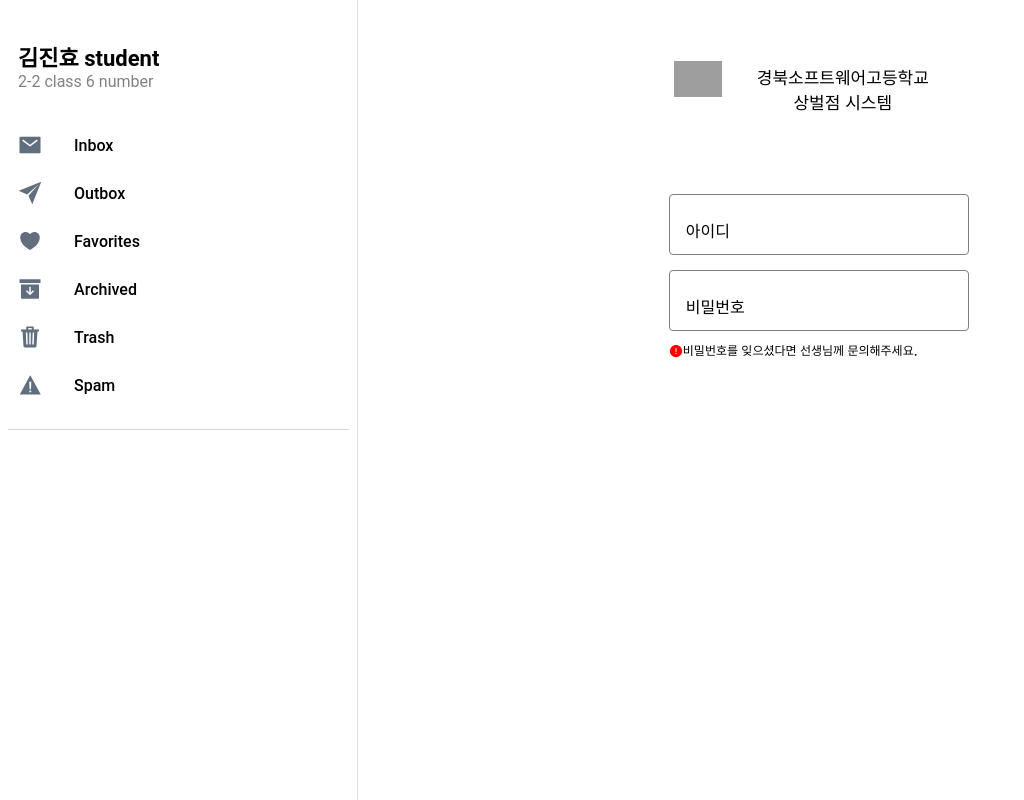
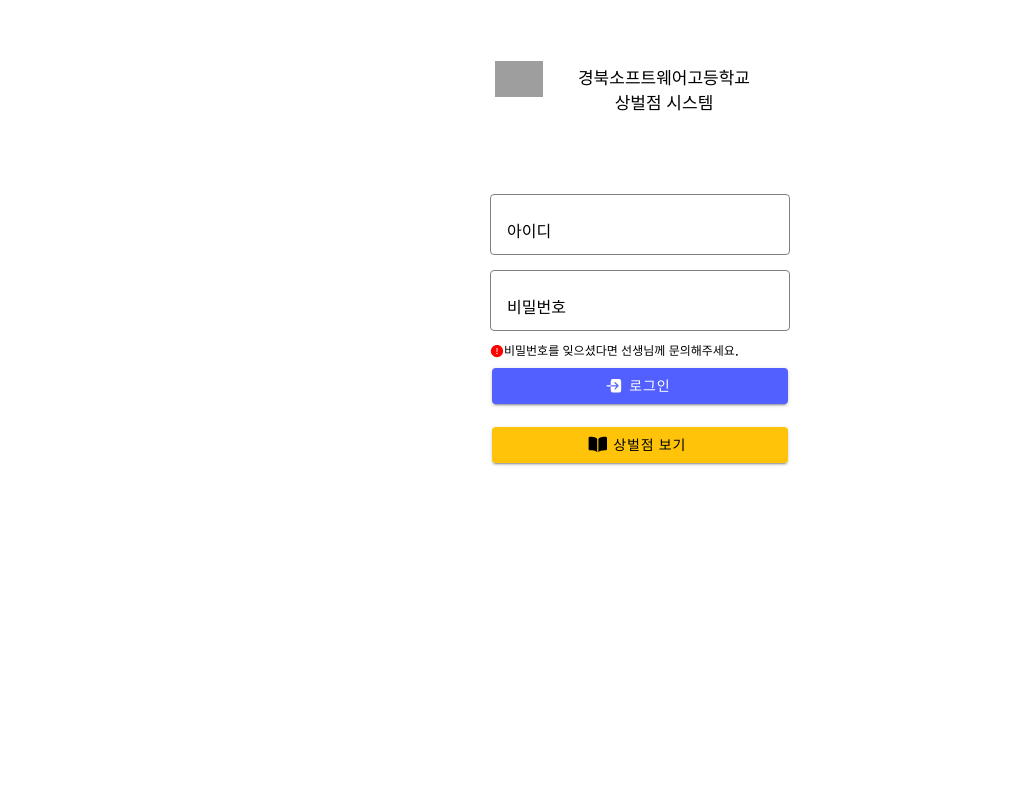
Before and after one commit to Team-Firewall/mobile-front-end, a React (Create React App) app: page / in a window 1280 px wide. Shown: the whole page, without its empty margins (0-1024 px from the left). Built offline with nearby package versions, Linux system fonts and the light colour scheme; grey boxes are pictures that could not be loaded.

Commit message:
add router and complite login front

```diff
--- a/src/App.tsx
+++ b/src/App.tsx
@@ -22,6 +22,7 @@
 
 /* Theme variables */
 import './theme/variables.css';
+import RuleTable from './pages/RuleTable';
 
 setupIonicReact();
 
@@ -36,6 +37,9 @@
               {/* <Redirect to="/main" /> */}
               <MainPage />
             </Route>
+            <Route path="/ruleTable" exact={true}>
+              <RuleTable/>
+            </Route>
             <Route path="/page/:name" exact={true}>
               <Page />
             </Route>
--- a/src/components/Menu.tsx
+++ b/src/components/Menu.tsx
@@ -62,7 +62,13 @@
 
 const Menu: React.FC = () => {
   const location = useLocation();
-
+  if(location.pathname=='/'){
+    //로그인을 하지 않았을때 아무것도 출력하지 않음.
+    return (
+      <></>
+    )
+  }
+  else{
     return (
       <IonMenu contentId="main" type="overlay">
         <IonContent>
@@ -85,6 +91,7 @@
         </IonContent>
       </IonMenu>
     );
+  }
 };
 
 export default Menu;
--- a/src/pages/Main.tsx
+++ b/src/pages/Main.tsx
@@ -1,7 +1,8 @@
 import React from 'react';
-import { IonInput, IonItem, IonLabel, IonButtons, IonContent, IonHeader, IonMenuButton, IonPage, IonTitle, IonToolbar } from '@ionic/react';
+import { IonInput, IonItem, IonLabel, IonButtons, IonContent, IonHeader, IonMenuButton, IonPage, IonTitle, IonToolbar, IonRouterLink, IonButton, IonIcon } from '@ionic/react';
 import { useParams } from 'react-router';
 import { AiFillExclamationCircle } from 'react-icons/ai'
+import { logIn,book } from 'ionicons/icons';
 import './Main.css';
 
 const Main: React.FC = () => {
@@ -17,7 +18,6 @@
 			<div className={'tag-top'}>경북소프트웨어고등학교</div>
 			<div className={'tag-bottom'}>상벌점 시스템</div>
         </div>
-
 		<div className='login_container'>
 			<IonItem fill="outline">
 				<IonLabel position="floating">아이디</IonLabel>
@@ -32,8 +32,19 @@
 				<AiFillExclamationCircle style={{marginBottom: '-2.5px', color: '#f00', fontSize: '14px'}}/>
 				<span>비밀번호를 잊으셨다면 선생님께 문의해주세요.</span>
 			</div>
+
+			<div>
+				<IonButton href='/page/Inbox' color="tertiary" expand="block">
+					<IonIcon slot="start" icon={logIn}></IonIcon>
+					로그인
+				</IonButton>
+				<br/>
+				<IonButton href='/ruleTable' color="warning" expand="block">
+					<IonIcon slot="start" icon={book}></IonIcon>
+					상벌점 보기
+				</IonButton>
 			</div>
-
+		</div>
         {/* 버튼, 상벌점 정보 바로가기 버튼 */}
         {/* https://ionicframework.com/docs/api/button */}
       </IonContent>
--- a/src/pages/RuleTable.tsx
+++ b/src/pages/RuleTable.tsx
@@ -1,8 +1,13 @@
+import { IonContent, IonPage } from '@ionic/react';
 import React from 'react';
 const RuleTable: React.FC = () => {
+    // https://ionicframework.com/docs/api/slides
     return(
-        <>
-        </>
+        <IonPage>
+            <IonContent fullscreen>
+                <div>hello. here is rule tables haha...</div>
+            </IonContent>
+        </IonPage>
     )
 }
 export default RuleTable;
```
Lines whose indentation alone changed are shown as unchanged.
